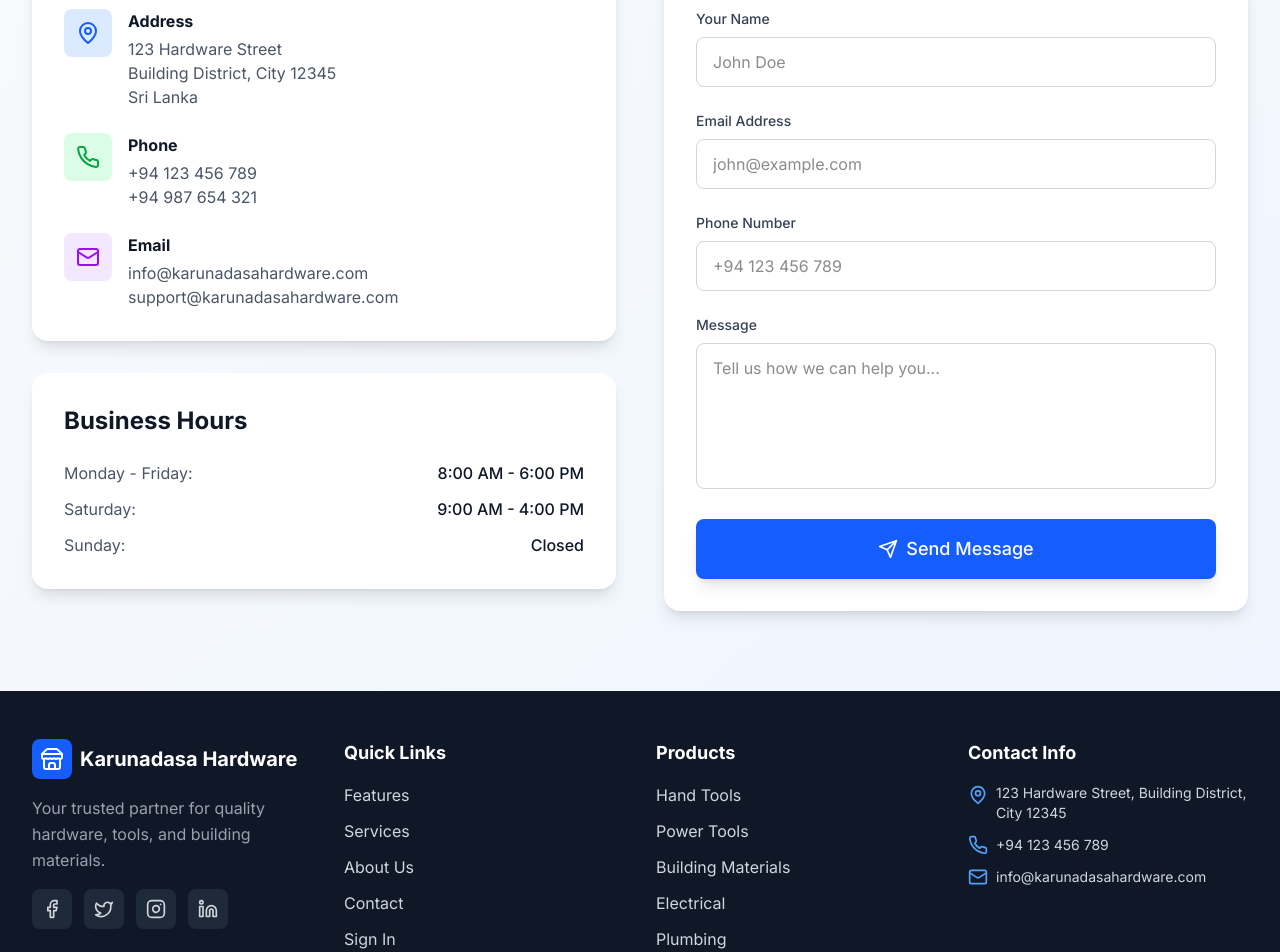
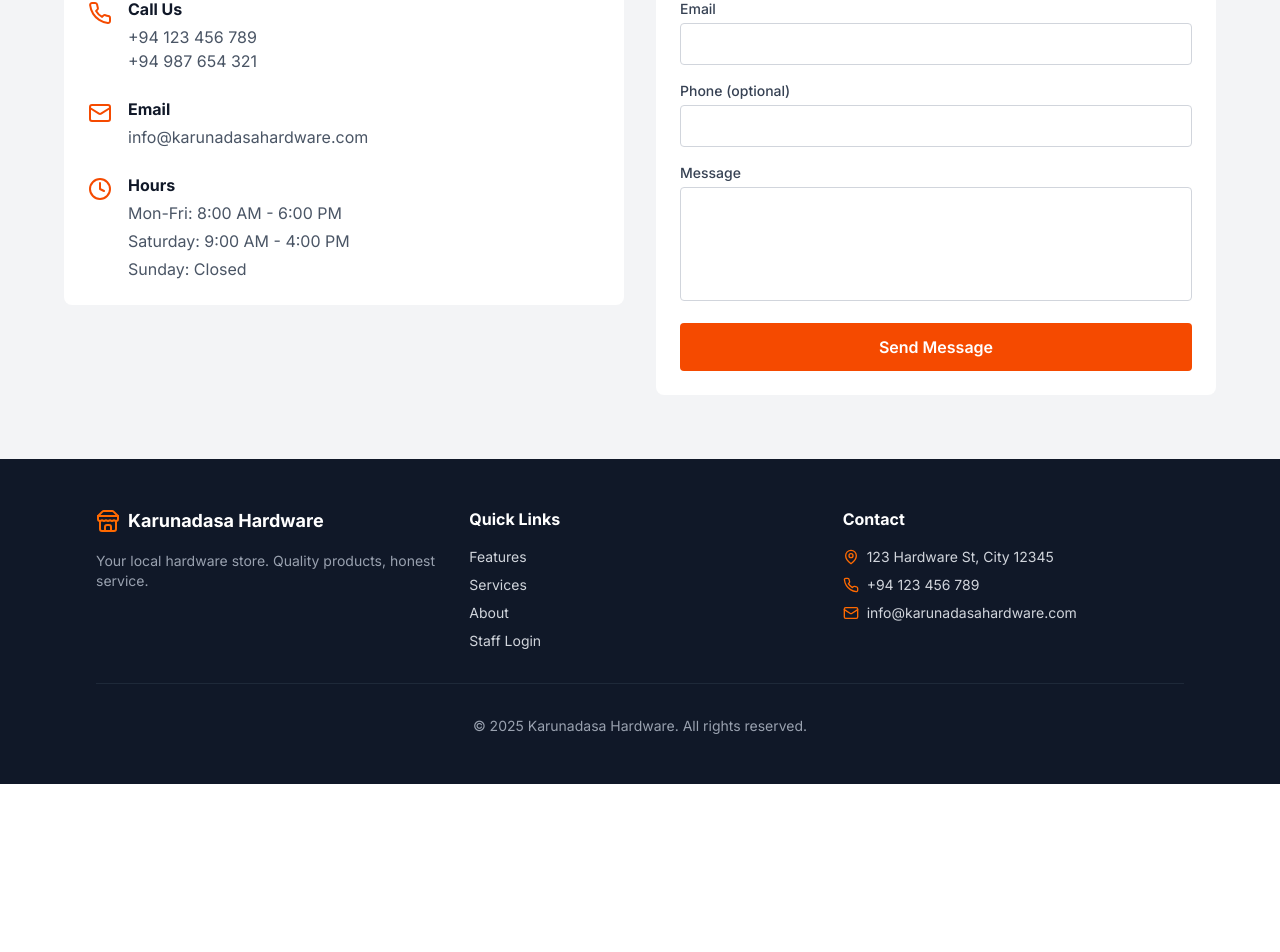
Before and after one commit to AdeepaK2/is_karunadasa_hardware, a Next.js app: page / in a window 1280 px wide. Shown: the part 3057-4009 px from the top of the page. After the commit the page ends 3841 px from the top, so only its background shows below. Built offline with nearby package versions, Linux system fonts and the light colour scheme.

Commit message:
feat: Update Contact and Footer components for improved layout and clarity

```diff
--- a/src/components/landing/Contact.tsx
+++ b/src/components/landing/Contact.tsx
@@ -1,6 +1,6 @@
 'use client';
 
-import { Mail, Phone, MapPin, Send } from 'lucide-react';
+import { Mail, Phone, MapPin, Clock } from 'lucide-react';
 import { useState } from 'react';
 
 export default function Contact() {
@@ -13,39 +13,30 @@ export default function Contact() {
 
   const handleSubmit = (e: React.FormEvent) => {
     e.preventDefault();
-    // Handle form submission
-    alert('Thank you for your message! We will get back to you soon.');
+    alert('Thanks for reaching out! We\'ll get back to you soon.');
     setFormData({ name: '', email: '', phone: '', message: '' });
   };
 
   return (
-    <section id="contact" className="py-20 px-4 sm:px-6 lg:px-8 bg-gradient-to-br from-gray-50 to-blue-50 dark:from-gray-800 dark:to-gray-900">
-      <div className="max-w-7xl mx-auto">
-        {/* Section Header */}
-        <div className="text-center mb-16">
-          <h2 className="text-4xl md:text-5xl font-bold text-gray-900 dark:text-white mb-4">
+    <section id="contact" className="py-16 px-4 sm:px-6 lg:px-8 bg-gray-100 dark:bg-gray-800">
+      <div className="max-w-6xl mx-auto">
+        <div className="mb-12">
+          <h2 className="text-3xl md:text-4xl font-bold text-gray-900 dark:text-white mb-3">
             Get In Touch
           </h2>
-          <p className="text-xl text-gray-600 dark:text-gray-300 max-w-2xl mx-auto">
-            Have questions? We'd love to hear from you. Send us a message and we'll respond as soon as possible.
+          <p className="text-lg text-gray-600 dark:text-gray-300">
+            Stop by the store or send us a message
           </p>
         </div>
 
-        <div className="grid lg:grid-cols-2 gap-12">
-          {/* Contact Information */}
-          <div className="space-y-8">
-            <div className="bg-white dark:bg-gray-800 rounded-2xl p-8 shadow-lg">
-              <h3 className="text-2xl font-bold text-gray-900 dark:text-white mb-6">
-                Contact Information
-              </h3>
-
+        <div className="grid lg:grid-cols-2 gap-8">
+          {/* Contact Info */}
           <div className="space-y-6">
-                <div className="flex items-start gap-4">
-                  <div className="flex-shrink-0 w-12 h-12 bg-blue-100 dark:bg-blue-900/30 rounded-lg flex items-center justify-center">
-                    <MapPin className="w-6 h-6 text-blue-600 dark:text-blue-400" />
-                  </div>
+            <div className="bg-white dark:bg-gray-900 p-6 rounded-lg">
+              <div className="flex items-start gap-4 mb-6">
+                <MapPin className="w-6 h-6 text-orange-600 dark:text-orange-500 flex-shrink-0 mt-1" />
                 <div>
-                    <h4 className="font-bold text-gray-900 dark:text-white mb-1">Address</h4>
+                  <h3 className="font-bold text-gray-900 dark:text-white mb-1">Store Location</h3>
                   <p className="text-gray-600 dark:text-gray-400">
                     123 Hardware Street<br />
                     Building District, City 12345<br />
@@ -54,12 +45,10 @@ export default function Contact() {
                 </div>
               </div>
 
-                <div className="flex items-start gap-4">
-                  <div className="flex-shrink-0 w-12 h-12 bg-green-100 dark:bg-green-900/30 rounded-lg flex items-center justify-center">
-                    <Phone className="w-6 h-6 text-green-600 dark:text-green-400" />
-                  </div>
+              <div className="flex items-start gap-4 mb-6">
+                <Phone className="w-6 h-6 text-orange-600 dark:text-orange-500 flex-shrink-0 mt-1" />
                 <div>
-                    <h4 className="font-bold text-gray-900 dark:text-white mb-1">Phone</h4>
+                  <h3 className="font-bold text-gray-900 dark:text-white mb-1">Call Us</h3>
                   <p className="text-gray-600 dark:text-gray-400">
                     +94 123 456 789<br />
                     +94 987 654 321
@@ -67,110 +56,92 @@ export default function Contact() {
                 </div>
               </div>
 
-                <div className="flex items-start gap-4">
-                  <div className="flex-shrink-0 w-12 h-12 bg-purple-100 dark:bg-purple-900/30 rounded-lg flex items-center justify-center">
-                    <Mail className="w-6 h-6 text-purple-600 dark:text-purple-400" />
-                  </div>
+              <div className="flex items-start gap-4 mb-6">
+                <Mail className="w-6 h-6 text-orange-600 dark:text-orange-500 flex-shrink-0 mt-1" />
                 <div>
-                    <h4 className="font-bold text-gray-900 dark:text-white mb-1">Email</h4>
+                  <h3 className="font-bold text-gray-900 dark:text-white mb-1">Email</h3>
                   <p className="text-gray-600 dark:text-gray-400">
-                      info@karunadasahardware.com<br />
-                      support@karunadasahardware.com
+                    info@karunadasahardware.com
                   </p>
                 </div>
               </div>
+
+              <div className="flex items-start gap-4">
+                <Clock className="w-6 h-6 text-orange-600 dark:text-orange-500 flex-shrink-0 mt-1" />
+                <div>
+                  <h3 className="font-bold text-gray-900 dark:text-white mb-1">Hours</h3>
+                  <div className="text-gray-600 dark:text-gray-400 space-y-1">
+                    <p>Mon-Fri: 8:00 AM - 6:00 PM</p>
+                    <p>Saturday: 9:00 AM - 4:00 PM</p>
+                    <p>Sunday: Closed</p>
                   </div>
-            </div>
-
-            {/* Business Hours */}
-            <div className="bg-white dark:bg-gray-800 rounded-2xl p-8 shadow-lg">
-              <h3 className="text-2xl font-bold text-gray-900 dark:text-white mb-6">
-                Business Hours
-              </h3>
-              <div className="space-y-3 text-gray-600 dark:text-gray-400">
-                <div className="flex justify-between">
-                  <span>Monday - Friday:</span>
-                  <span className="font-medium text-gray-900 dark:text-white">8:00 AM - 6:00 PM</span>
-                </div>
-                <div className="flex justify-between">
-                  <span>Saturday:</span>
-                  <span className="font-medium text-gray-900 dark:text-white">9:00 AM - 4:00 PM</span>
-                </div>
-                <div className="flex justify-between">
-                  <span>Sunday:</span>
-                  <span className="font-medium text-gray-900 dark:text-white">Closed</span>
                 </div>
               </div>
             </div>
           </div>
 
           {/* Contact Form */}
-          <div className="bg-white dark:bg-gray-800 rounded-2xl p-8 shadow-lg">
-            <h3 className="text-2xl font-bold text-gray-900 dark:text-white mb-6">
-              Send us a Message
+          <div className="bg-white dark:bg-gray-900 p-6 rounded-lg">
+            <h3 className="text-xl font-bold text-gray-900 dark:text-white mb-4">
+              Send a Message
             </h3>
 
-            <form onSubmit={handleSubmit} className="space-y-6">
+            <form onSubmit={handleSubmit} className="space-y-4">
               <div>
-                <label className="block text-sm font-medium text-gray-700 dark:text-gray-300 mb-2">
-                  Your Name
+                <label className="block text-sm font-medium text-gray-700 dark:text-gray-300 mb-1">
+                  Name
                 </label>
                 <input
                   type="text"
                   required
                   value={formData.name}
                   onChange={(e) => setFormData({ ...formData, name: e.target.value })}
-                  className="w-full px-4 py-3 border border-gray-300 dark:border-gray-600 rounded-lg focus:ring-2 focus:ring-blue-500 dark:bg-gray-700 dark:text-white"
-                  placeholder="John Doe"
+                  className="w-full px-4 py-2 border border-gray-300 dark:border-gray-600 rounded focus:ring-2 focus:ring-orange-500 dark:bg-gray-800 dark:text-white"
                 />
               </div>
 
               <div>
-                <label className="block text-sm font-medium text-gray-700 dark:text-gray-300 mb-2">
-                  Email Address
+                <label className="block text-sm font-medium text-gray-700 dark:text-gray-300 mb-1">
+                  Email
                 </label>
                 <input
                   type="email"
                   required
                   value={formData.email}
                   onChange={(e) => setFormData({ ...formData, email: e.target.value })}
-                  className="w-full px-4 py-3 border border-gray-300 dark:border-gray-600 rounded-lg focus:ring-2 focus:ring-blue-500 dark:bg-gray-700 dark:text-white"
-                  placeholder="john@example.com"
+                  className="w-full px-4 py-2 border border-gray-300 dark:border-gray-600 rounded focus:ring-2 focus:ring-orange-500 dark:bg-gray-800 dark:text-white"
                 />
               </div>
 
               <div>
-                <label className="block text-sm font-medium text-gray-700 dark:text-gray-300 mb-2">
-                  Phone Number
+                <label className="block text-sm font-medium text-gray-700 dark:text-gray-300 mb-1">
+                  Phone (optional)
                 </label>
                 <input
                   type="tel"
                   value={formData.phone}
                   onChange={(e) => setFormData({ ...formData, phone: e.target.value })}
-                  className="w-full px-4 py-3 border border-gray-300 dark:border-gray-600 rounded-lg focus:ring-2 focus:ring-blue-500 dark:bg-gray-700 dark:text-white"
-                  placeholder="+94 123 456 789"
+                  className="w-full px-4 py-2 border border-gray-300 dark:border-gray-600 rounded focus:ring-2 focus:ring-orange-500 dark:bg-gray-800 dark:text-white"
                 />
               </div>
 
               <div>
-                <label className="block text-sm font-medium text-gray-700 dark:text-gray-300 mb-2">
+                <label className="block text-sm font-medium text-gray-700 dark:text-gray-300 mb-1">
                   Message
                 </label>
                 <textarea
                   required
-                  rows={5}
+                  rows={4}
                   value={formData.message}
                   onChange={(e) => setFormData({ ...formData, message: e.target.value })}
-                  className="w-full px-4 py-3 border border-gray-300 dark:border-gray-600 rounded-lg focus:ring-2 focus:ring-blue-500 dark:bg-gray-700 dark:text-white resize-none"
-                  placeholder="Tell us how we can help you..."
+                  className="w-full px-4 py-2 border border-gray-300 dark:border-gray-600 rounded focus:ring-2 focus:ring-orange-500 dark:bg-gray-800 dark:text-white resize-none"
                 />
               </div>
 
               <button
                 type="submit"
-                className="w-full flex items-center justify-center gap-2 px-6 py-4 bg-blue-600 hover:bg-blue-700 text-white rounded-lg font-medium text-lg transition-colors shadow-lg hover:shadow-xl"
+                className="w-full px-6 py-3 bg-orange-600 hover:bg-orange-700 text-white font-semibold rounded transition-colors"
               >
-                <Send className="w-5 h-5" />
                 Send Message
               </button>
             </form>
--- a/src/components/landing/Footer.tsx
+++ b/src/components/landing/Footer.tsx
@@ -1,118 +1,67 @@
 'use client';
 
 import Link from 'next/link';
-import { Store, Facebook, Twitter, Instagram, Linkedin, Mail, Phone, MapPin } from 'lucide-react';
+import { Store, Mail, Phone, MapPin } from 'lucide-react';
 
 export default function Footer() {
   return (
     <footer className="bg-gray-900 text-gray-300">
-      <div className="max-w-7xl mx-auto px-4 sm:px-6 lg:px-8 py-12">
-        <div className="grid md:grid-cols-2 lg:grid-cols-4 gap-8">
-          {/* Brand Column */}
-          <div className="space-y-4">
-            <div className="flex items-center gap-2">
-              <div className="bg-blue-600 p-2 rounded-lg">
-                <Store className="w-6 h-6 text-white" />
-              </div>
-              <span className="text-xl font-bold text-white">
+      <div className="max-w-6xl mx-auto px-4 sm:px-6 lg:px-8 py-12">
+        <div className="grid md:grid-cols-3 gap-8 mb-8">
+          {/* Brand */}
+          <div>
+            <div className="flex items-center gap-2 mb-4">
+              <Store className="w-6 h-6 text-orange-500" />
+              <span className="text-lg font-bold text-white">
                 Karunadasa Hardware
               </span>
             </div>
-            <p className="text-gray-400 leading-relaxed">
-              Your trusted partner for quality hardware, tools, and building materials.
+            <p className="text-gray-400 text-sm">
+              Your local hardware store. Quality products, honest service.
             </p>
-            <div className="flex gap-3">
-              <a href="#" className="w-10 h-10 bg-gray-800 hover:bg-blue-600 rounded-lg flex items-center justify-center transition-colors">
-                <Facebook className="w-5 h-5" />
-              </a>
-              <a href="#" className="w-10 h-10 bg-gray-800 hover:bg-blue-600 rounded-lg flex items-center justify-center transition-colors">
-                <Twitter className="w-5 h-5" />
-              </a>
-              <a href="#" className="w-10 h-10 bg-gray-800 hover:bg-blue-600 rounded-lg flex items-center justify-center transition-colors">
-                <Instagram className="w-5 h-5" />
-              </a>
-              <a href="#" className="w-10 h-10 bg-gray-800 hover:bg-blue-600 rounded-lg flex items-center justify-center transition-colors">
-                <Linkedin className="w-5 h-5" />
-              </a>
-            </div>
           </div>
 
           {/* Quick Links */}
           <div>
-            <h3 className="text-white font-bold text-lg mb-4">Quick Links</h3>
-            <ul className="space-y-3">
+            <h3 className="text-white font-bold mb-4">Quick Links</h3>
+            <ul className="space-y-2 text-sm">
               <li>
-                <a href="#features" className="hover:text-blue-400 transition-colors">Features</a>
+                <a href="#features" className="hover:text-orange-500 transition-colors">Features</a>
               </li>
               <li>
-                <a href="#services" className="hover:text-blue-400 transition-colors">Services</a>
+                <a href="#services" className="hover:text-orange-500 transition-colors">Services</a>
               </li>
               <li>
-                <a href="#about" className="hover:text-blue-400 transition-colors">About Us</a>
+                <a href="#about" className="hover:text-orange-500 transition-colors">About</a>
               </li>
               <li>
-                <a href="#contact" className="hover:text-blue-400 transition-colors">Contact</a>
-              </li>
-              <li>
-                <Link href="/login" className="hover:text-blue-400 transition-colors">Sign In</Link>
+                <Link href="/login" className="hover:text-orange-500 transition-colors">Staff Login</Link>
               </li>
             </ul>
           </div>
 
-          {/* Products */}
+          {/* Contact */}
           <div>
-            <h3 className="text-white font-bold text-lg mb-4">Products</h3>
-            <ul className="space-y-3">
-              <li>
-                <a href="#" className="hover:text-blue-400 transition-colors">Hand Tools</a>
-              </li>
-              <li>
-                <a href="#" className="hover:text-blue-400 transition-colors">Power Tools</a>
-              </li>
-              <li>
-                <a href="#" className="hover:text-blue-400 transition-colors">Building Materials</a>
-              </li>
-              <li>
-                <a href="#" className="hover:text-blue-400 transition-colors">Electrical</a>
-              </li>
-              <li>
-                <a href="#" className="hover:text-blue-400 transition-colors">Plumbing</a>
-              </li>
-            </ul>
-          </div>
-
-          {/* Contact Info */}
-          <div>
-            <h3 className="text-white font-bold text-lg mb-4">Contact Info</h3>
-            <ul className="space-y-3">
+            <h3 className="text-white font-bold mb-4">Contact</h3>
+            <ul className="space-y-2 text-sm">
               <li className="flex items-start gap-2">
-                <MapPin className="w-5 h-5 text-blue-400 flex-shrink-0 mt-0.5" />
-                <span className="text-sm">123 Hardware Street, Building District, City 12345</span>
+                <MapPin className="w-4 h-4 text-orange-500 flex-shrink-0 mt-0.5" />
+                <span>123 Hardware St, City 12345</span>
               </li>
               <li className="flex items-center gap-2">
-                <Phone className="w-5 h-5 text-blue-400 flex-shrink-0" />
-                <span className="text-sm">+94 123 456 789</span>
+                <Phone className="w-4 h-4 text-orange-500" />
+                <span>+94 123 456 789</span>
               </li>
               <li className="flex items-center gap-2">
-                <Mail className="w-5 h-5 text-blue-400 flex-shrink-0" />
-                <span className="text-sm">info@karunadasahardware.com</span>
+                <Mail className="w-4 h-4 text-orange-500" />
+                <span>info@karunadasahardware.com</span>
               </li>
             </ul>
           </div>
         </div>
 
-        {/* Bottom Bar */}
-        <div className="mt-12 pt-8 border-t border-gray-800">
-          <div className="flex flex-col md:flex-row justify-between items-center gap-4">
-            <p className="text-sm text-gray-400">
-              © {new Date().getFullYear()} Karunadasa Hardware. All rights reserved.
-            </p>
-            <div className="flex gap-6 text-sm">
-              <a href="#" className="hover:text-blue-400 transition-colors">Privacy Policy</a>
-              <a href="#" className="hover:text-blue-400 transition-colors">Terms of Service</a>
-              <a href="#" className="hover:text-blue-400 transition-colors">Cookie Policy</a>
-            </div>
-          </div>
+        <div className="pt-8 border-t border-gray-800 text-center text-sm text-gray-400">
+          <p>© {new Date().getFullYear()} Karunadasa Hardware. All rights reserved.</p>
         </div>
       </div>
     </footer>
```
Lines whose indentation alone changed are shown as unchanged.
